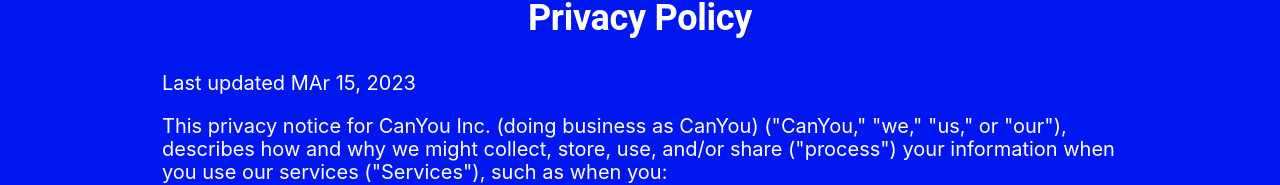
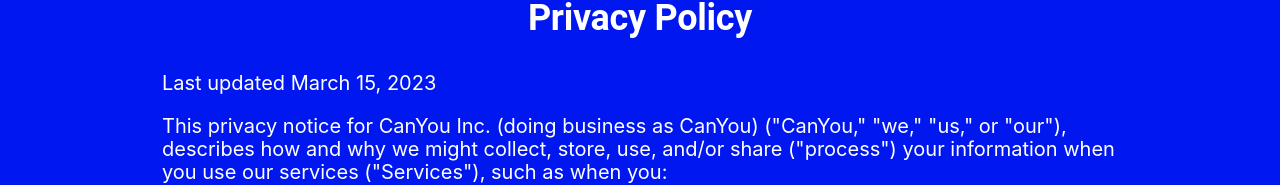
Before and after one commit to nuclius-canyou/canyou-web, a React (Create React App) app: page /privacy in a window 1280 px wide. Shown: the part 203-388 px from the top of the page. Built offline with nearby package versions, Linux system fonts and the light colour scheme.

Commit message:
📖 DOCUMENT: update

```diff
--- a/src/pages/Privacy.js
+++ b/src/pages/Privacy.js
@@ -43,7 +43,7 @@
             <Typography variant='h2'>Privacy Policy</Typography>
           </Box>
           <Box className='content'>
-            <p style={{ marginBottom: '20px' }}>Last updated MAr 15, 2023</p>
+            <p style={{ marginBottom: '20px' }}>Last updated March 15, 2023</p>
             <p>
               This privacy notice for CanYou Inc. (doing business as CanYou) (&quot;CanYou,&quot;
               &quot;we,&quot; &quot;us,&quot; or &quot;our&quot;), describes how and why we might
```
